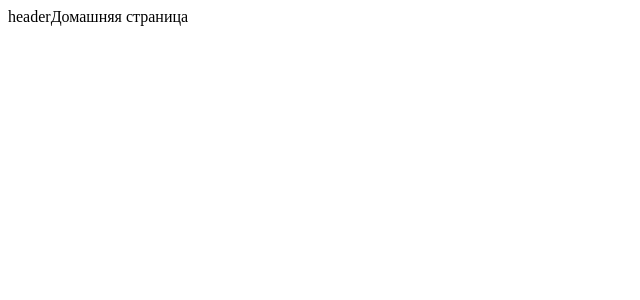
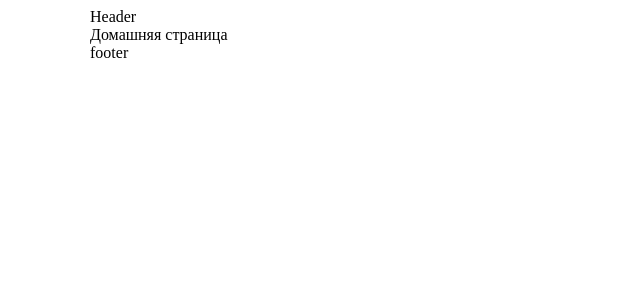
Before and after one commit to ledxdeliveryflopp/Rhythmic---Django-Rest, a Vue app in the folder frontend/: page / in a window 1280 px wide. Shown: the top 300 px of the page, without its empty margins (0-640 px from the left). Built offline with nearby package versions, Linux system fonts and the light colour scheme.

Commit message:
base template

```diff
--- a/frontend/src/App.vue
+++ b/frontend/src/App.vue
@@ -1,10 +1,14 @@
 <template>
-  <header-component />
-  <router-view />
+  <div class="page">
+    <header-component />
+    <router-view />
+    <footer-component />
+  </div>
 </template>
 
 <script setup>
-import HeaderComponent from "@/components/layout/HeaderComponent/index.vue";
+import HeaderComponent from "@/components/HeaderComponent/index.vue";
+import FooterComponent from "@/components/FooterComponent/index.vue";
 </script>
 
 <style lang="scss">
--- /dev/null
+++ b/frontend/src/components/FooterComponent/index.vue
@@ -0,0 +1,25 @@
+<template>
+  <footer class="footer">
+    <div class="footer__container">footer</div>
+  </footer>
+</template>
+
+<script>
+export default {
+  name: "FooterComponent",
+};
+</script>
+
+<style scoped lang="scss">
+.footer {
+  width: 100%;
+  display: flex;
+  justify-content: center;
+}
+.footer__container {
+  display: flex;
+  justify-content: space-between;
+  align-items: center;
+  width: 1100px;
+}
+</style>
--- /dev/null
+++ b/frontend/src/components/HeaderComponent/index.vue
@@ -0,0 +1,25 @@
+<template>
+  <header class="header">
+    <div class="header__container">Header</div>
+  </header>
+</template>
+
+<script>
+export default {
+  name: "HeaderComponent",
+};
+</script>
+
+<style scoped>
+.header {
+  display: flex;
+  justify-content: center;
+}
+
+.header__container {
+  display: flex;
+  justify-content: space-between;
+  align-items: center;
+  width: 1100px;
+}
+</style>
--- a/frontend/src/components/layout/HeaderComponent/index.vue
+++ /dev/null
@@ -1,9 +0,0 @@
-<template>header</template>
-
-<script>
-export default {
-  name: "HeaderComponent",
-};
-</script>
-
-<style scoped></style>
--- a/frontend/src/main.scss
+++ b/frontend/src/main.scss
@@ -0,0 +1,4 @@
+.page {
+  display: flex;
+  flex-direction: column;
+}
--- a/frontend/src/pages/HomePage/index.vue
+++ b/frontend/src/pages/HomePage/index.vue
@@ -1,4 +1,10 @@
-<template>Домашняя страница</template>
+<template>
+  <main class="main">
+    <section class="sec">
+      <div class="home-page">Домашняя страница</div>
+    </section>
+  </main>
+</template>
 
 <script>
 export default {
@@ -6,4 +12,6 @@ export default {
 };
 </script>
 
-<style scoped></style>
+<style scoped lang="scss">
+@use "style";
+</style>
--- a/frontend/src/pages/HomePage/style.scss
+++ b/frontend/src/pages/HomePage/style.scss
@@ -0,0 +1,10 @@
+.sec {
+  display: flex;
+  justify-content: center;
+  align-items: center;
+}
+
+.home-page {
+  display: flex;
+  width: 1100px;
+}
```
Also changed, not shown: frontend/src/components/FooterComponent/style.scss (added), frontend/src/components/HeaderComponent/style.scss (added).
